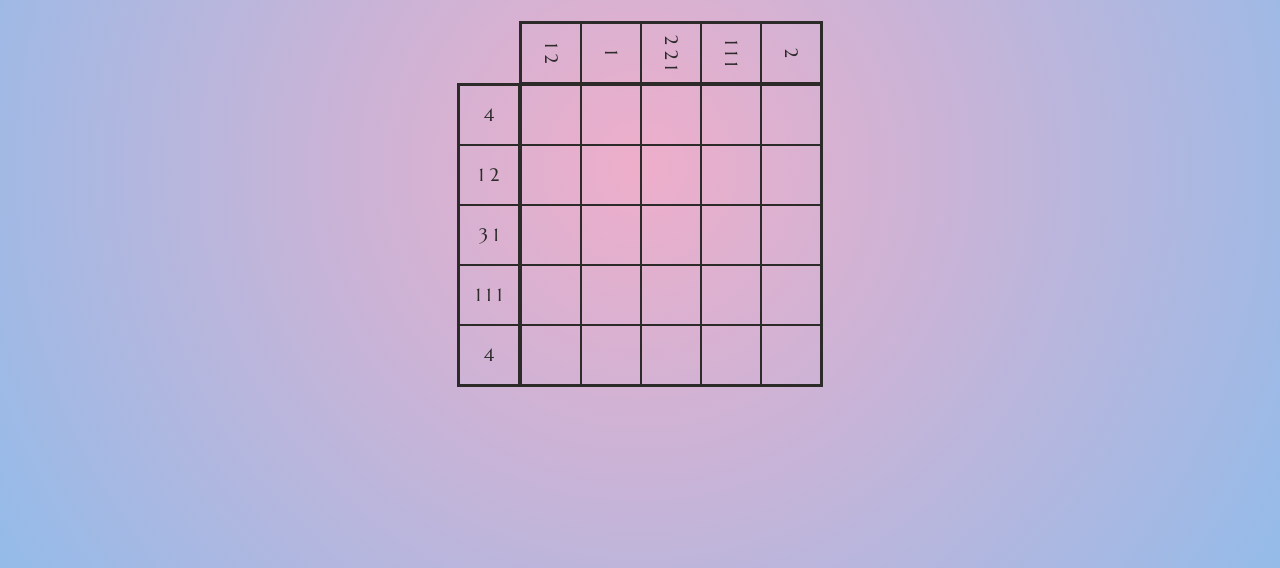
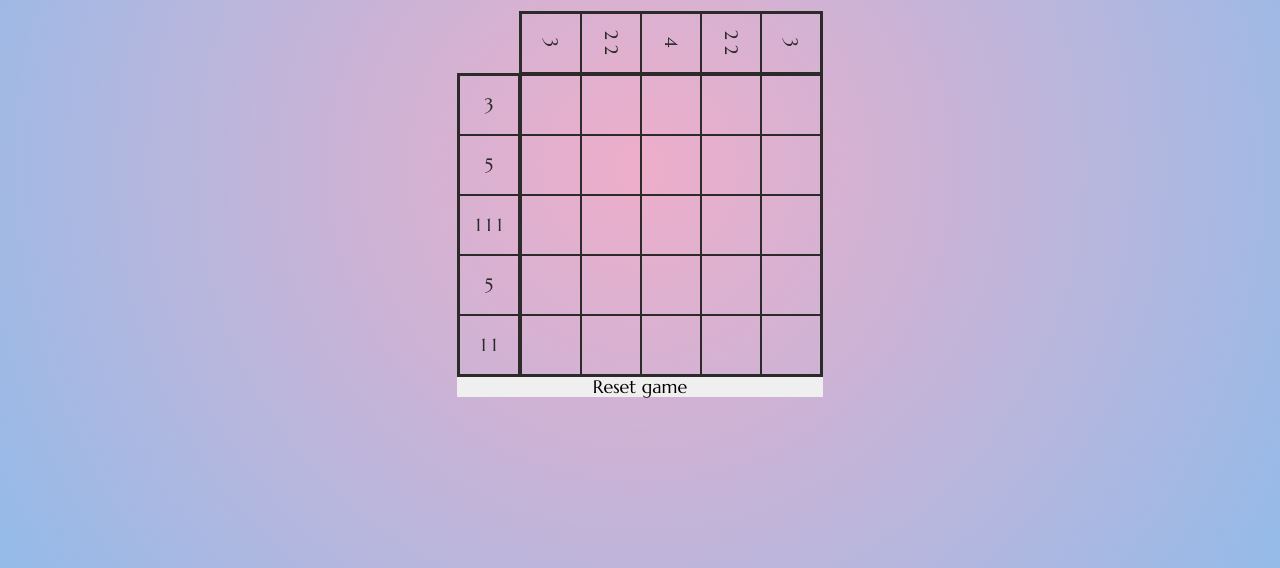
Before and after one commit to Kinkandju/nonograms, a website with bundled scripts: page index.html in a window 1280 px wide. Shown: the part 232-800 px from the top of the page. Built offline with nearby package versions, Linux system fonts and the light colour scheme.

Commit message:
feat: add button reset

```diff
--- a/index.html
+++ b/index.html
@@ -33,20 +33,20 @@
 
     <div class="game__field">
       <div class="game__clues clues clues_top">
-        <div class="game__clue">1 2</div>
-        <div class="game__clue">1</div>
-        <div class="game__clue">2 2 1</div>
-        <div class="game__clue">1 1 1</div>
-        <div class="game__clue">2</div>
+        <div class="game__clue">3</div>
+        <div class="game__clue">2 2</div>
+        <div class="game__clue">4</div>
+        <div class="game__clue">2 2</div>
+        <div class="game__clue">3</div>
       </div>
 
       <div class="game__container">
         <div class="game__clues clues clues_left">
-          <div class="game__clue">4</div>
-          <div class="game__clue">1 2</div>
-          <div class="game__clue">3 1</div>
+          <div class="game__clue">3</div>
+          <div class="game__clue">5</div>
           <div class="game__clue">1 1 1</div>
-          <div class="game__clue">4</div>
+          <div class="game__clue">5</div>
+          <div class="game__clue">1 1</div>
         </div>
 
         <div class="game__sectoring">
@@ -81,6 +81,8 @@
             <div class="game__cell"></div>
         </div>
       </div>
+
+      <button class="game__button button">Reset game</button>
     </div>
   </section>
 </main>
```
